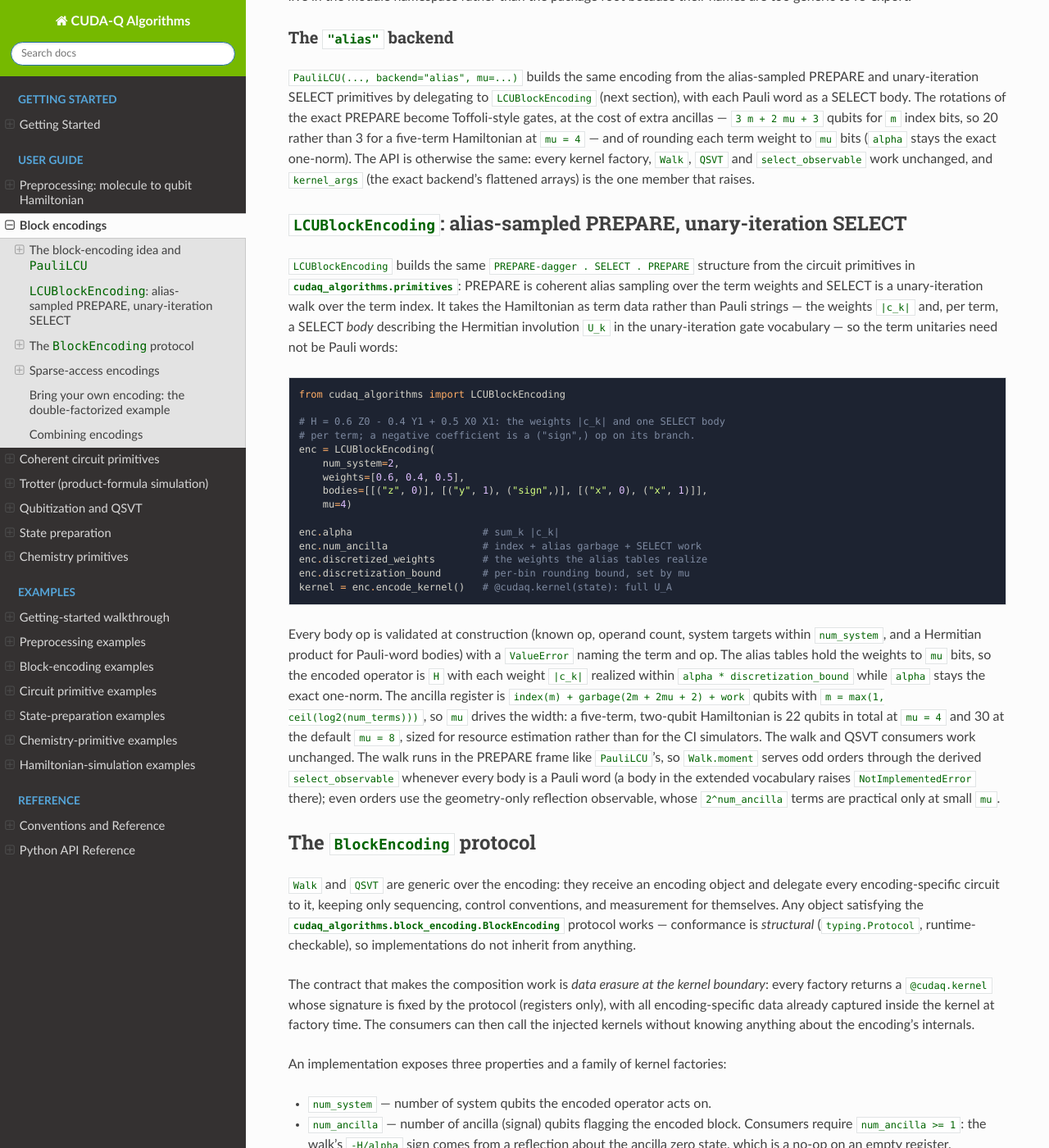
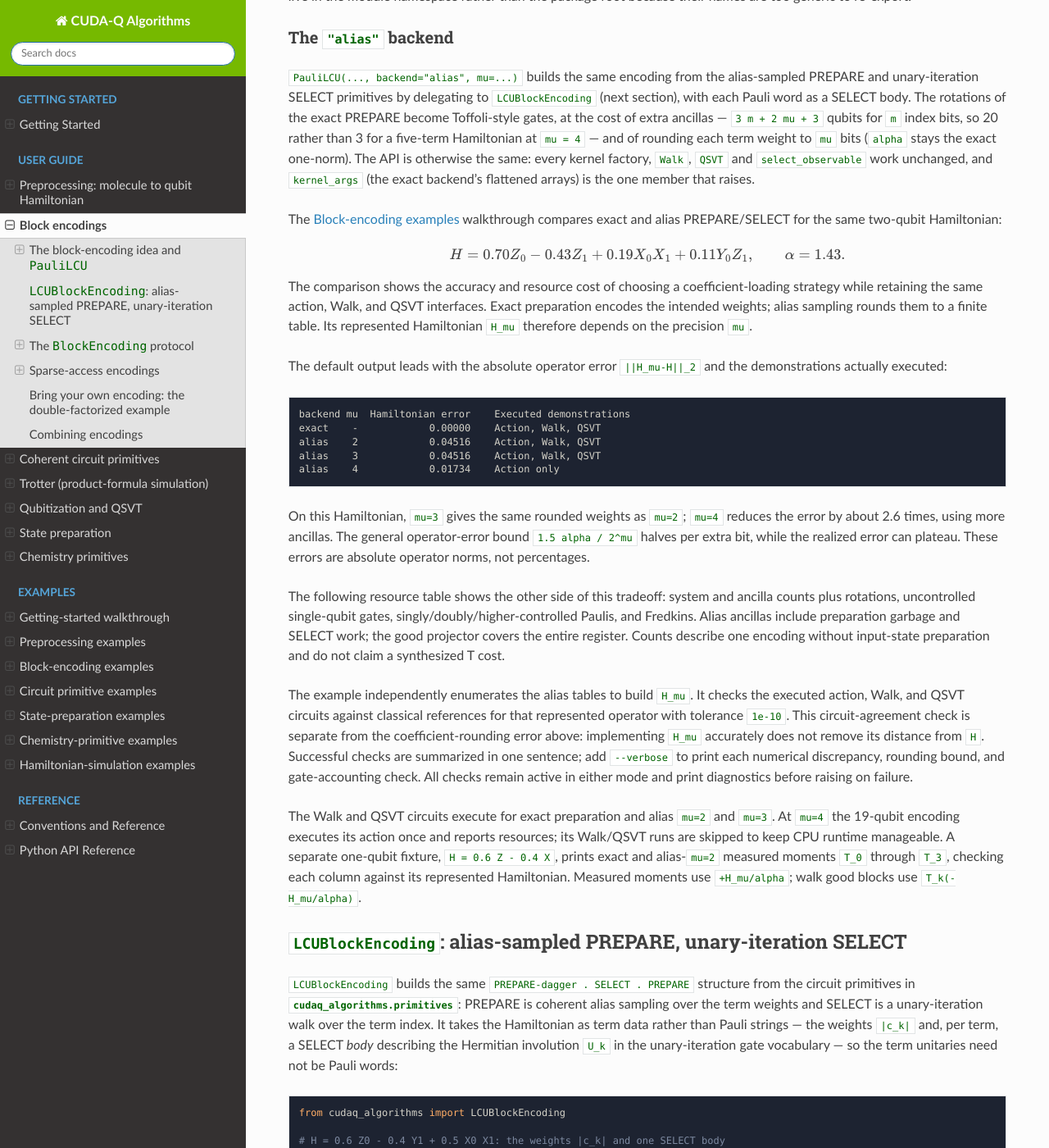
Before and after one commit to NVIDIA/cudaq-algorithms, a Sphinx documentation site: the page built from docs/sphinx/guide/block_encodings.rst, in a window 1280 px wide and 1400 px high, scrolled down 1614 px. Shown: the whole window at 82% size. Built offline with Sphinx 7.4.7 and the Read the Docs theme 3.1.0, drawn with Linux system fonts in a browser that asks for light colours.

Commit message:
docs: compare exact and alias PauliLCU backends (#92)
Extends the existing PauliLCU walkthrough with exact and alias
PREPARE/SELECT for the same two-qubit Hamiltonian at mu=2, 3, and 4. The
default output tells the accuracy/resource story: an approximation-error
table, the demonstrations actually executed, the complete gate/qubit
inventory, and a small measured-moment table. The guide and examples
page use the same narrative and observed values.

On this fixture mu=2 and mu=3 give the same rounded Hamiltonian
(operator error 0.04516); mu=4 reduces it to 0.01734, about 2.6 times
smaller, with 19 total qubits. Action executes for every backend;
Walk/QSVT execute for exact and mu=2/3. The mu=4 consumer runs are
skipped for CPU runtime.

All independent NumPy, alias-table, probability-bound, and
gate-accounting checks remain active at their existing tolerances.
Successful checks are silent by default; --verbose prints the individual
diagnostics. Failures print diagnostics and raise in both modes.
Coefficient-rounding error is distinguished from circuit/reference
agreement.

Validation on Python 3.12.3 / CUDA-Q 0.16.0, fp64 qpp-cpu:

- Default standalone run: passed in 26.30 s; verbose run: passed in
26.10 s.
- Existing test_examples.py -k pauli_lcu_demo: 1 passed, 17 deselected
(26.46 s).
- Default and verbose scientific summaries match; all 40 detailed
diagnostics appear under --verbose.
- Silent success, visible failure, and NaN rejection checked directly;
the guide's example table matches observed output.
- YAPF 0.43.0, git diff --check, and Sphinx -W --keep-going: passed.

Independent plan 01 PR targeting main, with development in
[wsttiger/cudaq-algorithms](https://github.com/wsttiger/cudaq-algorithms).
Replaces [#85](https://github.com/NVIDIA/cudaq-algorithms/pull/85),
where the earlier review discussion remains available.

---------

Signed-off-by: Scott Thornton <wsttiger@gmail.com>

```diff
--- a/docs/sphinx/examples/python/pauli_lcu_demo.py
+++ b/docs/sphinx/examples/python/pauli_lcu_demo.py
@@ -4,10 +4,28 @@
 # [Begin Documentation]
 """Walkthrough of the PauliLCU block-encoding API.
 
+A Hamiltonian is a weighted sum of simple operations. To use it in quantum
+algorithms, we need a larger circuit that contains a scaled copy of that sum
+in the part where its extra qubits are zero. This is a block encoding. This
+example follows one small Hamiltonian from its coefficients to an executable
+block encoding, then uses that encoding in a quantum walk and a polynomial
+transformation.
+
+The comparison asks what changes when the same Hamiltonian uses exact state
+preparation or finite-precision alias sampling. You should learn how
+preparation weights, the selected operations, and the normalization determine
+the encoded matrix; how extra qubits contribute to cost; and how to compare
+accuracy across implementations. The NumPy checks separate errors caused by
+rounded coefficients from errors in executing the circuit, so the printed
+resource savings or costs can be interpreted alongside the approximation.
+
 Run with:  python3 pauli_lcu_demo.py
+Add --verbose to show individual numerical checks.
 """
 
+import argparse
 import os
+import time
 
 import numpy as np
 
@@ -15,15 +33,287 @@ import cudaq
 from cudaq import spin
 
 from cudaq_algorithms import sim_utils as sim
-from cudaq_algorithms import PauliLCU, state_from
+from cudaq_algorithms import PauliLCU, PhaseSequence, QSVT, Walk, state_from
 from cudaq_algorithms.pauli_lcu import prepare, select, unprepare
+from cudaq_algorithms.primitives import AliasSamplingPrepare
 
 
 def banner(title):
     print(f"\n=== {title} " + "=" * max(0, 60 - len(title)))
 
 
+def check(label, actual, expected, tolerance=1e-10, *, verbose=False):
+    error = float(np.max(np.abs(actual - expected)))
+    passed = np.isfinite(error) and error <= tolerance
+    if verbose or not passed:
+        print(f"CHECK {label}: {error:.3e} <= {tolerance:.3e} -> "
+              f"{'PASS' if passed else 'FAIL'}")
+    if not passed:
+        raise AssertionError(label)
+
+
+def dense_pauli(word):
+    """Explicit little-endian Pauli matrix, preserving idle qubits."""
+    matrices = {
+        "I": np.eye(2),
+        "X": np.array([[0., 1.], [1., 0.]]),
+        "Y": np.array([[0., -1j], [1j, 0.]]),
+        "Z": np.diag([1., -1.])
+    }
+    result = np.ones((1, 1), dtype=complex)
+    for letter in word:
+        result = np.kron(matrices[letter], result)
+    return result
+
+
+def represented_hamiltonian(encoding, *, verbose=False):
+    """Use public alias tables, never the PauliLCU's private LCU instance."""
+    terms = encoding.terms
+    if encoding.backend == "exact":
+        return sum(coefficient * dense_pauli(word)
+                   for coefficient, word in terms)
+    sampler = AliasSamplingPrepare([abs(c) for c, _ in terms],
+                                   mu=encoding.mu,
+                                   variant="select")
+    counts = np.zeros(sampler.num_bins, dtype=int)
+    for original in range(sampler.num_bins):
+        for reference in range(1 << sampler.mu):
+            selected = (original if reference < sampler.keep[original] else
+                        sampler.alias[original])
+            counts[selected] += 1
+    probabilities = counts / (sampler.num_bins * (1 << sampler.mu))
+    check("alias branch counts versus public probabilities",
+          probabilities,
+          sampler.table_probabilities,
+          verbose=verbose)
+    if len(terms) < sampler.num_bins:
+        check("zero-probability padding",
+              probabilities[len(terms):],
+              np.zeros(sampler.num_bins - len(terms)),
+              verbose=verbose)
+    check("per-bin alias probability bound",
+          float(np.max(np.abs(probabilities - sampler.probabilities))),
+          0.,
+          tolerance=sampler.discretization_bound + 1e-12,
+          verbose=verbose)
+    return sum(encoding.alpha * probabilities[k] * np.sign(coefficient) *
+               dense_pauli(word)
+               for k, (coefficient, word) in enumerate(terms))
+
+
+def scalar_response(phases, x):
+    # Independent all-forward signal model; the step already includes -H/alpha.
+    s = np.sqrt(max(0.0, 1 - x * x))
+    step = np.array([[-x, -s], [s, -x]], dtype=complex)
+    matrix = np.diag([np.exp(1j * phases[0]), 1.0])
+    for phase in phases[1:]:
+        matrix = np.diag([np.exp(1j * phase), 1.0]) @ step @ matrix
+    return matrix[0, 0]
+
+
+def resource_row(encoding, *, verbose=False):
+    """Every gate family of one encoding (apply = PREPARE, SELECT, PREPARE†)."""
+    apply = encoding.apply_kernel()
+    n_system, n_ancilla = encoding.num_system, encoding.num_ancilla
+
+    @cudaq.kernel
+    def harness():
+        system = cudaq.qvector(n_system)
+        ancilla = cudaq.qvector(n_ancilla)
+        apply(ancilla, system)
+
+    resources = cudaq.estimate_resources(harness)
+    rotation_gates = ("rx", "ry", "rz", "r1")
+    paulis = ("x", "y", "z")
+    arities = range(n_ancilla + 2)
+    rotations = sum(
+        resources.count_controls(gate, 0) for gate in rotation_gates)
+    controlled_rotations = sum(
+        resources.count_controls(gate, controls) for gate in rotation_gates
+        for controls in arities if controls >= 1)
+    single_qubit = sum(
+        resources.count_controls(gate, 0) for gate in paulis + ("h", "s", "t"))
+    one_control = sum(resources.count_controls(gate, 1) for gate in paulis)
+    two_control = sum(resources.count_controls(gate, 2) for gate in paulis)
+    higher = sum(
+        resources.count_controls(gate, controls) for gate in paulis
+        for controls in arities if controls >= 3)
+    fredkins = resources.count_controls("swap", 1)
+    counted = (rotations + controlled_rotations + single_qubit + one_control +
+               two_control + higher + fredkins)
+    check(f"{encoding.backend} mu={encoding.mu} gate inventory is complete",
+          counted,
+          resources.count(),
+          0,
+          verbose=verbose)
+    precision = "-" if encoding.mu is None else str(encoding.mu)
+    return (f"{encoding.backend:6s} {precision:>4s} "
+            f"{n_system:3d} {n_ancilla:3d} {n_system+n_ancilla:5d} "
+            f"{rotations:4d} {controlled_rotations:5d} {single_qubit:4d} "
+            f"{one_control:4d} {two_control:4d} {higher:4d} {fredkins:7d}")
+
+
+def compare_backends(exact, *, verbose=False):
+    banner("8. Exact versus alias: accuracy and resources")
+    started = time.perf_counter()
+    print(
+        f"{exact.num_system} system qubits; normalization alpha = {exact.alpha:.3g}"
+    )
+    print("Alias sampling rounds the term weights; both backends use the same "
+          "action, Walk and QSVT interfaces.")
+    rng = np.random.default_rng(7)
+    ket = rng.normal(size=4) + 1j * rng.normal(size=4)
+    ket /= np.linalg.norm(ket)
+    ideal = represented_hamiltonian(exact, verbose=verbose)
+    encodings = [exact] + [
+        PauliLCU(dict((word, coefficient)
+                      for coefficient, word in exact.terms),
+                 backend="alias",
+                 mu=mu) for mu in (2, 3, 4)
+    ]
+    # Every encoding is priced and its represented operator compared; the
+    # walk and QSVT circuits run at mu=2 and mu=3, and the 19-qubit mu=4
+    # encoding runs once (its walks and QSVT cost minutes on a CPU).
+    circuit_budget = 3
+    resource_rows = []
+    accuracy_rows = []
+    operator_errors = {}
+    represented_operators = {}
+    phases = [0.3, -0.4, 0.25]
+    for encoding in encodings:
+        if encoding.terms != exact.terms or encoding.num_system != exact.num_system:
+            raise AssertionError(
+                "backends did not retain the same intended terms")
+        check("one-norm agrees with exact backend",
+              encoding.alpha,
+              exact.alpha,
+              verbose=verbose)
+        represented = represented_hamiltonian(encoding, verbose=verbose)
+        discretization_error = float(np.linalg.norm(represented - ideal, 2))
+        operator_errors[encoding.mu] = discretization_error
+        represented_operators[encoding.mu] = represented
+        if encoding.backend == "alias":
+            # Each Pauli has norm one: sum the per-bin probability bounds
+            # over the 2^m bins, which gives alpha * 1.5 / 2^mu.
+            bins = 1 << max(1, (encoding.num_terms - 1).bit_length())
+            bound = encoding.alpha * bins * (1.5 / (bins * (1 << encoding.mu)))
+            check("operator discretization bound",
+                  discretization_error,
+                  0.,
+                  tolerance=bound + 1e-12,
+                  verbose=verbose)
+        resource_rows.append(resource_row(encoding, verbose=verbose))
+        name = f"{encoding.backend}, mu={encoding.mu}"
+        normalized = represented / encoding.alpha
+        check(f"{name} action",
+              sim.action(encoding, ket),
+              normalized @ ket,
+              verbose=verbose)
+        consumers = (encoding.backend == "exact"
+                     or encoding.mu <= circuit_budget)
+        precision = "-" if encoding.mu is None else str(encoding.mu)
+        demonstrations = "Action, Walk, QSVT" if consumers else "Action only"
+        accuracy_rows.append(
+            f"{encoding.backend:7s} {precision:>2s} "
+            f"{discretization_error:18.5f}    {demonstrations}")
+        if not consumers:
+            continue
+        for power, polynomial in ((1, -normalized),
+                                  (2,
+                                   2 * normalized @ normalized - np.eye(4))):
+            output = cudaq.get_state(
+                Walk(encoding).kernel(power=power), state_from(ket))
+            check(f"{name} Walk {power}",
+                  sim.good_subspace(encoding, output),
+                  polynomial @ ket,
+                  verbose=verbose)
+        values, vectors = np.linalg.eigh(normalized)
+        responses = np.array(
+            [scalar_response(phases, value) for value in values])
+        expected = vectors @ (responses * (vectors.conj().T @ ket))
+        check(f"{name} QSVT",
+              sim.transform(QSVT(encoding), ket, PhaseSequence(phases)),
+              expected,
+              verbose=verbose)
+
+    print("\nbackend mu  Hamiltonian error    Executed demonstrations")
+    for row in accuracy_rows:
+        print(row)
+    print("Hamiltonian error is the absolute operator norm ||H_encoded-H||_2.")
+    if np.allclose(represented_operators[2],
+                   represented_operators[3],
+                   rtol=0,
+                   atol=1e-12):
+        print("mu=3 gives the same rounded Hamiltonian as mu=2.")
+    if 0 < operator_errors[4] < operator_errors[2]:
+        improvement = operator_errors[2] / operator_errors[4]
+        print(f"On this Hamiltonian, mu=4 reduces the error by about "
+              f"{improvement:.1f}x versus mu=2.")
+    print("Each extra bit halves the error bound; the realized rounding error "
+          "can plateau.")
+    largest = encodings[-1]
+    print(
+        f"mu=4 uses {largest.num_system + largest.num_ancilla} total qubits; "
+        "its Walk/QSVT runs are skipped to keep CPU runtime manageable.")
+    print("All executed circuits agree with independent classical references "
+          "within 1e-10.")
+    print("\nResources count one encoding, without input-state preparation.")
+    print("backend   mu sys anc total  rot c-rot   1q  c-P cc-P mc-P Fredkin")
+    for row in resource_rows:
+        print(row)
+    print(
+        "Ancillas include alias-preparation garbage and SELECT work. "
+        "Gate families are counted separately, without a synthesized T cost.")
+
+    banner("9. Odd/even moments on a separate small fixture")
+    print("One-qubit Hamiltonian: H = 0.6 Z - 0.4 X; alias precision mu=2.")
+    moment_values = []
+    small_ket = np.array([np.sqrt(0.3), 1j * np.sqrt(0.7)])
+    for encoding in (PauliLCU({
+            "Z": 0.6,
+            "X": -0.4
+    }), PauliLCU({
+            "Z": 0.6,
+            "X": -0.4
+    }, backend="alias", mu=2)):
+        normalized = represented_hamiltonian(encoding,
+                                             verbose=verbose) / encoding.alpha
+        measured = []
+        previous, current = np.eye(2), normalized
+        for order in range(4):
+            if order == 0:
+                polynomial = previous
+            elif order == 1:
+                polynomial = current
+            else:
+                polynomial = 2 * normalized @ current - previous
+                previous, current = current, polynomial
+            expected = np.vdot(small_ket, polynomial @ small_ket).real
+            actual = Walk(encoding).moment(small_ket, order)
+            check(f"{encoding.backend} measured T_{order}(+H/alpha)",
+                  actual,
+                  expected,
+                  verbose=verbose)
+            measured.append(actual)
+        moment_values.append(measured)
+    print("moment       exact    alias(mu=2)")
+    for order in range(4):
+        print(f"T_{order}    {moment_values[0][order]:+10.6f} "
+              f"{moment_values[1][order]:+14.6f}")
+    print("Moments use +H/alpha; walk good blocks use T_k(-H/alpha).")
+    print("Both moment columns agree with their represented Hamiltonians "
+          "within 1e-10.")
+    print("Exact and alias share kernel factories; kernel_args is exact-only.")
+    if verbose:
+        print(f"Comparison elapsed: {time.perf_counter()-started:.2f}s")
+
+
 def main():
+    parser = argparse.ArgumentParser(description=__doc__.splitlines()[0])
+    parser.add_argument("--verbose",
+                        action="store_true",
+                        help="show each numerical and gate-accounting check")
+    arguments = parser.parse_args()
     cudaq.set_target(os.environ.get("CUDAQ_DEFAULT_SIMULATOR", "qpp-cpu"))
 
     banner("1. Construct from a plain dict (word -> coefficient)")
@@ -90,6 +380,7 @@ def main():
           f"{np.linalg.norm(sim.action(negative_single, psi)):.6f} "
           f"(single unitary Pauli word: exactly 1)")
 
+    compare_backends(enc, verbose=arguments.verbose)
     print()
 
 
--- a/docs/sphinx/guide/block_encodings.rst
+++ b/docs/sphinx/guide/block_encodings.rst
@@ -102,6 +102,62 @@ each term weight to ``mu`` bits (``alpha`` stays the exact one-norm). The
 API is otherwise the same: every kernel factory, `Walk`, `QSVT` and
 `select_observable` work unchanged, and `kernel_args` (the exact backend's
 flattened arrays) is the one member that raises.
+
+The :doc:`../examples_rst/block_encodings` walkthrough compares exact and
+alias PREPARE/SELECT for the same two-qubit Hamiltonian:
+
+.. math::
+
+   H = 0.70 Z_0 - 0.43 Z_1 + 0.19 X_0 X_1 + 0.11 Y_0 Z_1,
+   \qquad \alpha = 1.43.
+
+The comparison shows the accuracy and resource cost of choosing a
+coefficient-loading strategy while retaining the same action, Walk, and
+QSVT interfaces. Exact preparation encodes the intended weights; alias
+sampling rounds them to a finite table. Its represented Hamiltonian
+``H_mu`` therefore depends on the precision ``mu``.
+
+The default output leads with the absolute operator error
+``||H_mu-H||_2`` and the demonstrations actually executed:
+
+.. code-block:: text
+
+   backend mu  Hamiltonian error    Executed demonstrations
+   exact    -            0.00000    Action, Walk, QSVT
+   alias    2            0.04516    Action, Walk, QSVT
+   alias    3            0.04516    Action, Walk, QSVT
+   alias    4            0.01734    Action only
+
+On this Hamiltonian, ``mu=3`` gives the same rounded weights as ``mu=2``;
+``mu=4`` reduces the error by about 2.6 times, using more ancillas.
+The general operator-error bound ``1.5 alpha / 2^mu`` halves per extra bit,
+while the realized error can plateau. These errors are absolute operator
+norms, not percentages.
+
+The following resource table shows the other side of this tradeoff:
+system and ancilla counts plus rotations, uncontrolled single-qubit
+gates, singly/doubly/higher-controlled Paulis, and Fredkins. Alias ancillas
+include preparation garbage and SELECT work; the good projector covers
+the entire register. Counts describe one encoding without input-state
+preparation and do not claim a synthesized T cost.
+
+The example independently enumerates the alias tables to build ``H_mu``.
+It checks the executed action, Walk, and QSVT circuits against classical
+references for that represented operator with tolerance ``1e-10``.
+This circuit-agreement check is separate from the coefficient-rounding
+error above: implementing ``H_mu`` accurately does not remove its distance
+from ``H``. Successful checks are summarized in one sentence; add
+``--verbose`` to print each numerical discrepancy, rounding bound, and
+gate-accounting check. All checks remain active in either mode and print
+diagnostics before raising on failure.
+
+The Walk and QSVT circuits execute for exact preparation and alias
+``mu=2`` and ``mu=3``. At ``mu=4`` the 19-qubit encoding executes its action
+once and reports resources; its Walk/QSVT runs are skipped to keep CPU
+runtime manageable. A separate one-qubit fixture, ``H = 0.6 Z - 0.4 X``,
+prints exact and alias-``mu=2`` measured moments ``T_0`` through ``T_3``, checking each
+column against its represented Hamiltonian. Measured moments use
+``+H_mu/alpha``; walk good blocks use ``T_k(-H_mu/alpha)``.
 
 ``LCUBlockEncoding``: alias-sampled PREPARE, unary-iteration SELECT
 --------------------------------------------------------------------
```
Also changed, not shown: docs/sphinx/examples_rst/block_encodings.rst (+26 -0 lines).
